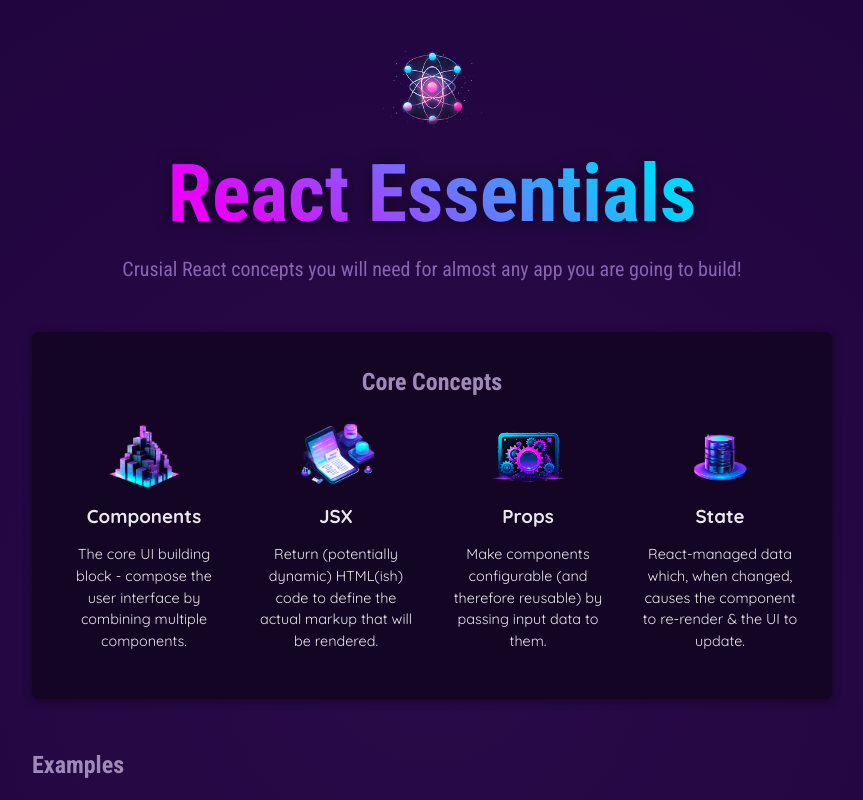
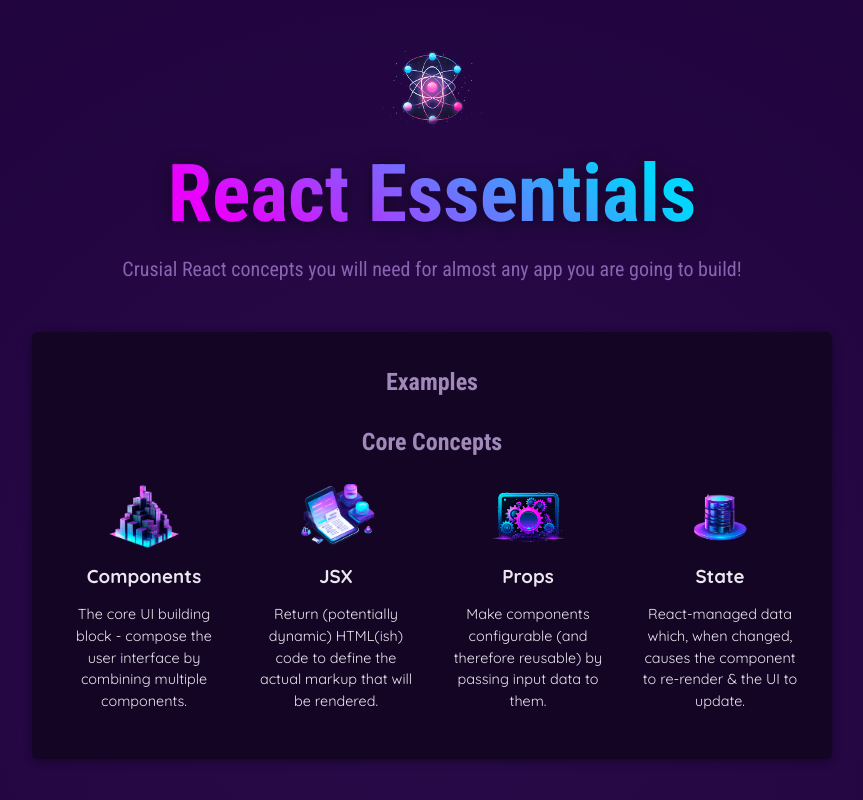
Before and after one commit to RodRothbarth/react_studies, a React (Vite) app: page / in a window 1280 px wide. Shown: the top 800 px of the page, without its empty margins (208-1071 px from the left). Built offline with nearby package versions, Linux system fonts and the light colour scheme.

Commit message:
forwarding pros

```diff
--- a/src/components/CoreConcepts.jsx
+++ b/src/components/CoreConcepts.jsx
@@ -1,15 +1,16 @@
 import { CORE_CONCEPTS } from "../data";
 import { CoreConcept } from "./CoreConcept";
+import { Section } from "./Section";
 
 export function CoreConcepts() {
   return (
-    <section id="core-concepts">
+    <Section title="Examples" id="core-concepts">
       <h2>Core Concepts</h2>
       <ul>
         {CORE_CONCEPTS.map((item) => (
           <CoreConcept key={item.title} {...item} />
         ))}
       </ul>
-    </section>
+    </Section>
   );
 }
--- /dev/null
+++ b/src/components/Section.jsx
@@ -0,0 +1,9 @@
+export function Section({ children, title, ...props }) {
+  //{...props} should be used with props that exist in the tag u r using inside a component i.e.: className, id, onCLick. don't use custom props.
+  return (
+    <section {...props}>
+      <h2>{title}</h2>
+      {children}
+    </section>
+  );
+}
--- a/src/components/Tab/index.jsx
+++ b/src/components/Tab/index.jsx
@@ -1,7 +1,7 @@
-export function TabButton({ children, onClick, isSelected }) {
+export function TabButton({ children, isSelected, ...props }) {
   return (
     <li>
-      <button className={isSelected && "active"} onClick={onClick}>
+      <button className={isSelected && "active"} {...props}>
         {children}
       </button>
     </li>
```
